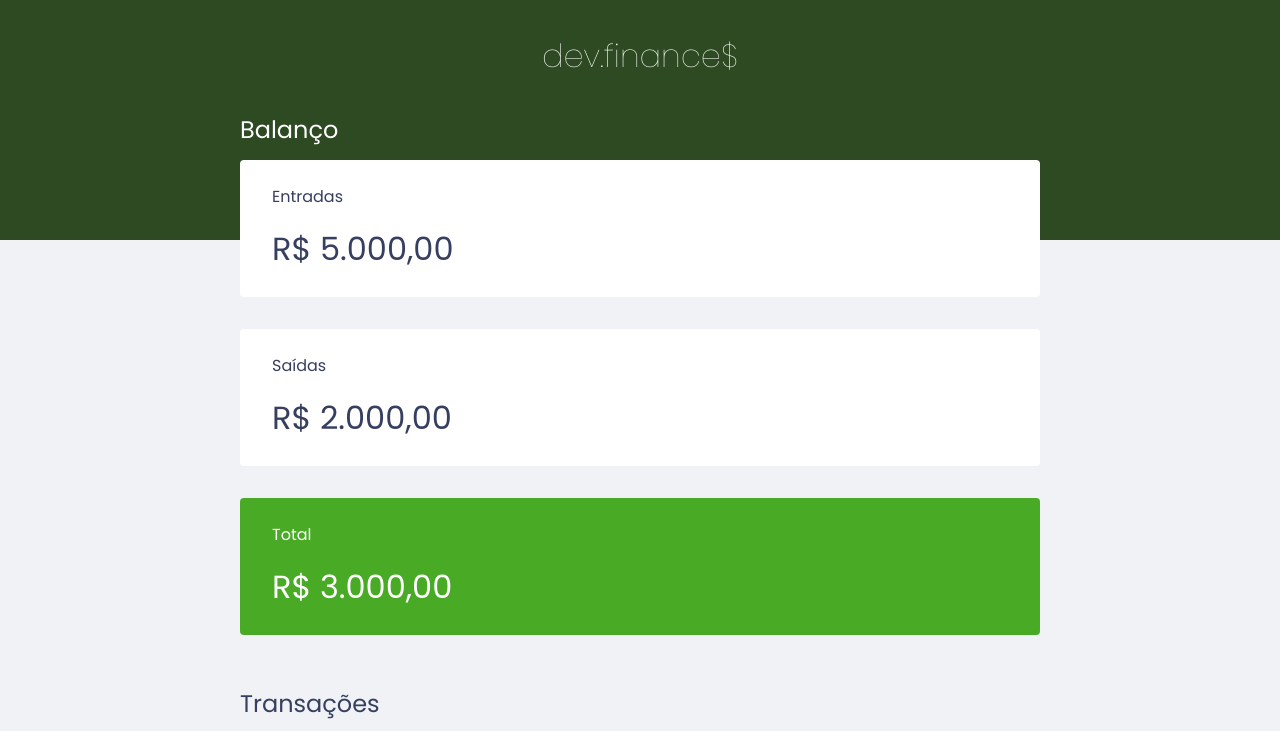
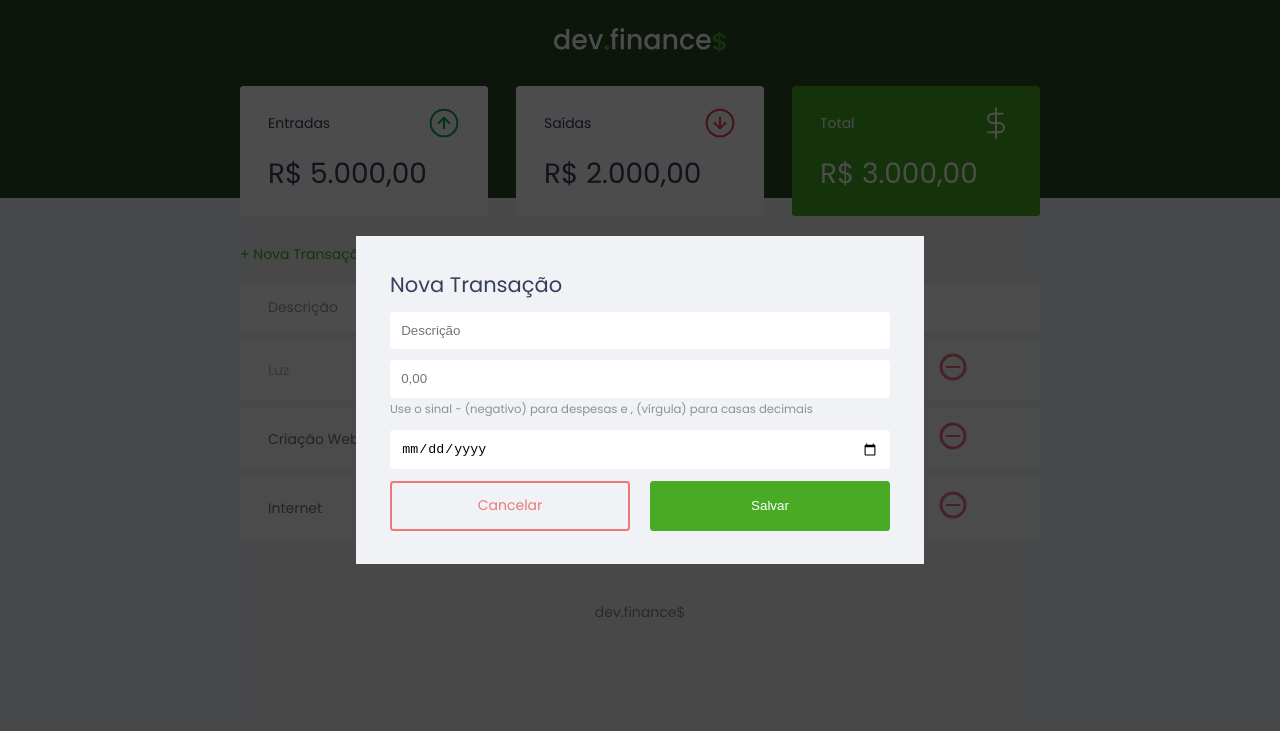
Before and after one commit to jhonnydelima/dev-finances, a plain HTML site: page index.html in a window 1280 px wide. Shown: the top 731 px of the page. Drawn offline with Linux system fonts and the light colour scheme.

Commit message:
finished application layout

```diff
--- a/index.html
+++ b/index.html
@@ -14,33 +14,44 @@
 
 <body>
   <header>
-    <h1 id="logo">dev.finance$</h1>
+    <img src="./assets/logo.svg" alt="Logo Dev Finance">
   </header>
 
   <main class="container">
 
     <section id="balance">
-      <h2>Balanço</h2>
+      <h2 class="sr-only">Balanço</h2>
 
       <div class="card">
-        <h3>Entradas</h3>
+        <h3>
+          <span>Entradas</span>
+          <img src="./assets/income.svg" alt="Imagem de entradas">
+        </h3>
         <p>R$ 5.000,00</p>
       </div>
 
       <div class="card">
-        <h3>Saídas</h3>
+        <h3>
+          <span>Saídas</span>
+          <img src="./assets/expense.svg" alt="Imagem de saídas">
+        </h3>
         <p>R$ 2.000,00</p>
       </div>
 
       <div class="card total">
-        <h3>Total</h3>
+        <h3>
+          <span>Total</span>
+          <img src="./assets/total.svg" alt="Imagem do total">
+        </h3>
         <p>R$ 3.000,00</p>
       </div>
 
     </section>
 
     <section id="transaction">
-      <h2>Transações</h2>
+      <h2 class="sr-only">Transações</h2>
+
+      <a href="#" onclick="Modal.open()" class="button new">+ Nova Transação</a>
 
       <table id="data-table">
         <thead>
@@ -48,23 +59,33 @@
             <th>Descrição</th>
             <th>Valor</th>
             <th>Data</th>
+            <th></th>
           </tr>
         </thead>
         <tbody>
           <tr>
-            <td class="description">Luz</td>
+            <td class="amount">Luz</td>
             <td class="expense">- R$ 500,00</td>
             <td class="date">23/01/2021</td>
+            <td>
+              <img src="./assets/minus.svg" alt="Remover transação">
+            </td>
           </tr>
           <tr>
             <td class="description">Criação Website</td>
             <td class="income">R$ 5.000,00</td>
             <td class="date">23/01/2021</td>
+            <td>
+              <img src="./assets/minus.svg" alt="Remover transação">
+            </td>
           </tr>
           <tr>
             <td class="description">Internet</td>
             <td class="expense">- R$ 200,00</td>
             <td class="date">23/01/2021</td>
+            <td>
+              <img src="./assets/minus.svg" alt="Remover transação">
+            </td>
           </tr>
         </tbody>
       </table>
@@ -72,7 +93,72 @@
 
   </main>
 
+  <div class="modal-overlay active">
+    <div class="modal">
+        <div id="form">
+          <h2>Nova Transação</h2>
+          <form action="">
+            <div class="input-group">
+              <label
+                class="sr-only"
+                for="description">Descrição
+              </label>
+              <input
+                type="text"
+                id="description"
+                name="description"
+                placeholder="Descrição"
+              />
+            </div>
+
+            <div class="input-group">
+              <label
+                class="sr-only"
+                for="amount">Valor
+              </label>
+              <input
+                type="number"
+                step="0.01"
+                id="amount"
+                name="amount"
+                placeholder="0,00"
+              />
+              <small class="help">Use o sinal - (negativo) para despesas e , (vírgula) para casas decimais</small>
+            </div>
+
+            <div class="input-group">
+              <label
+                class="sr-only"
+                for="date">Data
+              </label>
+              <input
+                type="date"
+                id="date"
+                name="date"
+              />
+            </div>
+
+            <div class="input-group actions">
+              <a href="#" onclick="Modal.close()" class="button cancel">Cancelar</a>
+              <button>Salvar</button>
+            </div>
+          </form>
+        </div>
+    </div>
+  </div>
+
   <footer>dev.finance$</footer>
+
+  <script>
+    const Modal = {
+      open() {
+        document.querySelector('.modal-overlay').classList.add('active')
+      },
+      close() {
+        document.querySelector('.modal-overlay').classList.remove('active')
+      }
+    }
+  </script>
 </body>
 
 </html>
--- a/style.css
+++ b/style.css
@@ -1,6 +1,9 @@
 /* === GLOBAL === */
 :root {
   --dark-blue: #363f5f;
+  --green: #49aa26;
+  --light-green: #3dd705;
+  --red: #e92929;
 }
 
 * {
@@ -9,9 +12,28 @@
   box-sizing: border-box;
 }
 
+html {
+  font-size: 93.75%; /* 15px */
+}
+
 body {
   background: #f0f2f5;
   font-family: 'Poppins', sans-serif;
+}
+
+.sr-only {
+  position: absolute;
+
+  width: 1px;
+  height: 1px;
+
+  padding: 0;
+  margin: -1px;
+  border-width: 0;
+
+  overflow: hidden;
+  clip: rect(0, 0, 0, 0);
+  white-space: nowrap;
 }
 
 .container {
@@ -19,12 +41,67 @@ body {
   margin: auto;
 }
 
+
 /* === TITLES === */
 h2 {
   margin-top: 3.2rem;
   margin-bottom: 0.8rem;
+
   color: var(--dark-blue);
   font-weight: normal;
+}
+
+
+/* === LINKS & BUTTONS === */
+a {
+  color: var(--green);
+  text-decoration: none;
+}
+
+a:hover {
+  color: var(--light-green);
+}
+
+button {
+  width: 100%;
+  height: 50px;
+
+  border: none;
+  border-radius: 0.25rem;
+  padding: 0;
+
+  color: white;
+  background-color: var(--green);
+
+  cursor: pointer;
+}
+
+button:hover {
+  background-color: var(--light-green);
+}
+
+.button.new {
+  display: inline-block;
+  margin-bottom: .8rem;
+}
+
+.button.cancel {
+  color: var(--red);
+
+  border: 2px solid var(--red);
+  border-radius: 0.25rem;
+
+  height: 50px;
+
+  display: flex;
+  align-items: center;
+  justify-content: center;
+
+  opacity: 0.6;
+}
+
+.button.cancel:hover {
+  opacity: 1;
 }
 
 
@@ -40,6 +117,7 @@ header {
   font-weight: 100;
 }
 
+
 /* === BALANCE === */
 #balance {
   margin-top: -8rem;
@@ -50,32 +128,47 @@ header {
   margin-top: 0;
 }
 
+
 /* === CARDS === */
 .card {
   background: white;
-  padding: 1.5rem 2rem;
+
   border-radius: 0.25rem;
   margin-bottom: 2rem;
+  padding: 1.5rem 2rem;
+
   color: var(--dark-blue);
 }
 
 .card h3 {
   font-weight: normal;
   font-size: 1rem;
+
+  display: flex;
+  align-items: center;
+  justify-content: space-between;
 }
 
 .card p {
   font-size: 2rem;
   line-height: 3rem;
+
   margin-top: 1rem;
 }
 
 .card.total {
-  background: #49aa26;
+  background: var(--green);
   color: white;
 }
 
+
 /* === TABLE === */
+#transaction {
+  display: block;
+  width: 100%;
+  overflow-x: auto;
+}
+
 #data-table {
   width: 100%;
   border-spacing: 0 0.5rem;
@@ -87,11 +180,18 @@ table tbody tr td:first-child {
   border-radius: 0.25rem 0 0 0.25rem;
 }
 
+table thead tr th:last-child,
+table tbody tr td:last-child {
+  border-radius: 0 0.25rem 0.25rem 0;
+}
+
 table thead th {
   background: white;
+
   font-weight: normal;
+  text-align: left;
+
   padding: 1rem 2rem;
-  text-align: left;
 }
 
 table tbody tr {
@@ -116,13 +216,101 @@ td.income {
 }
 
 td.expense {
-  color: #e92929;
+  color: var(--red);
 }
+
+
+/* === MODAL === */
+.modal-overlay {
+  position: fixed;
+  top: 0;
+
+  width: 100%;
+  height: 100%;
+
+  background-color: rgba(0, 0, 0, 0.7);
+
+  display: flex;
+  align-items: center;
+  justify-content: center;
+
+  opacity: 0;
+  visibility: hidden;
+
+  z-index: 999;
+}
+
+.modal-overlay.active {
+  opacity: 1;
+  visibility: visible;
+}
+
+.modal {
+  background: #f0f2f5;
+  padding: 2.4rem;
+
+  position: relative;
+  z-index: 1;
+}
+
+
+/* === FORM === */
+#form {
+  max-width: 500px;
+}
+
+#form h2 {
+  margin-top: 0;
+}
+
+input {
+  border: none;
+  border-radius: 0.25rem;
+  padding: 0.8rem;
+
+  width: 100%;
+}
+
+.input-group {
+  margin-top: 0.8rem;
+}
+
+.input-group small {
+  opacity: 0.4;
+}
+
+.input-group.actions {
+  display: flex;
+  align-self: center;
+  justify-content: space-between;
+}
+
+.input-group.actions .button,
+.input-group.actions button {
+  width: 48%;
+}
+
 
 /* === FOOTER === */
 footer {
   text-align: center;
+  color: var(--dark-blue);
+
   padding: 4rem 0 2rem;
-  color: var(--dark-blue);
+
   opacity: 0.6;
 }
+
+
+/* === RESPONSIVE === */
+@media (min-width: 800px) {
+  html {
+    font-size: 87.5%; /* 14px */
+  }
+
+  #balance {
+    display: grid;
+    grid-template-columns: repeat(3, 1fr);
+    gap: 2rem;
+  }
+}
```
Also changed, not shown: assets/expense.svg (added), assets/income.svg (added), assets/logo.svg (added), assets/minus.svg (added), assets/plus.svg (added), assets/total.svg (added), 1 other file.
